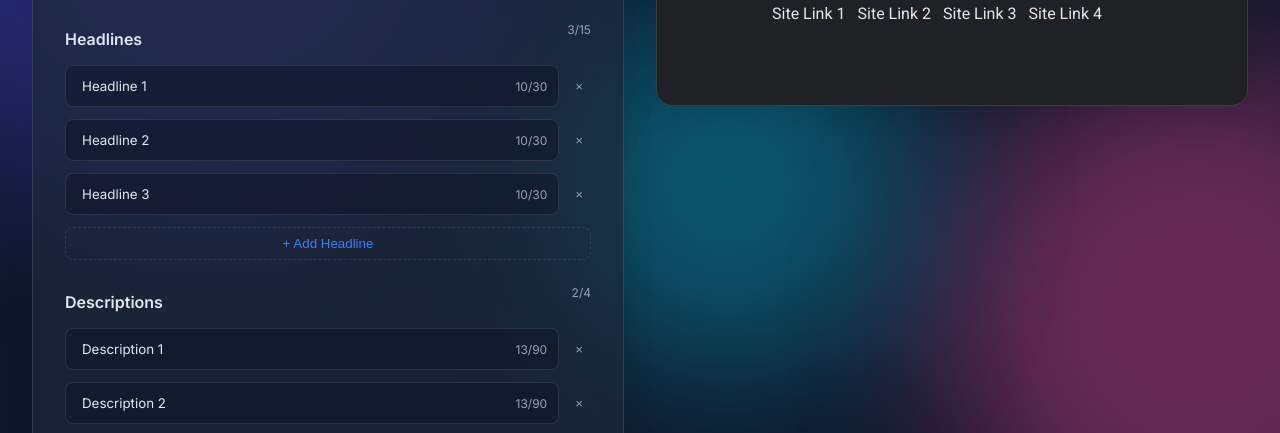
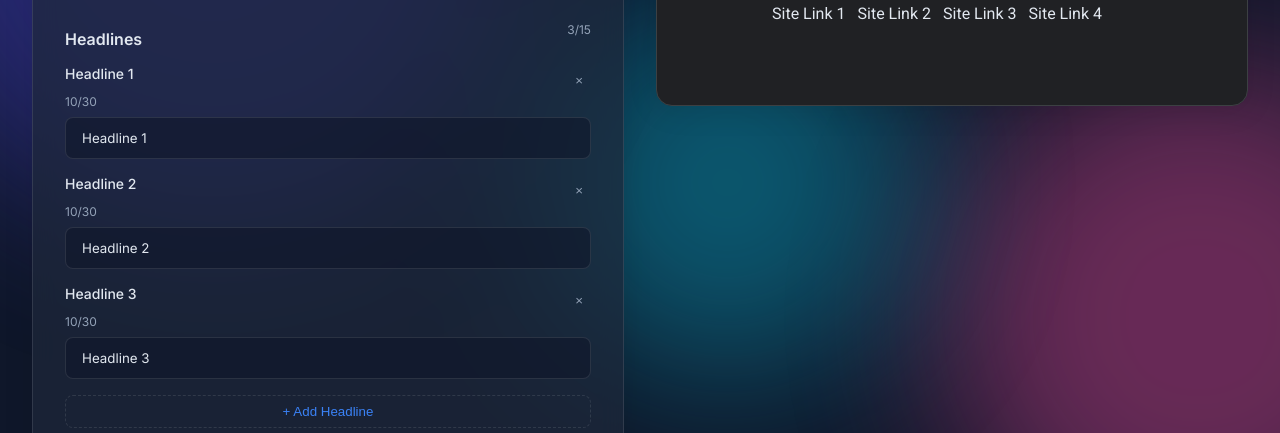
Before and after one commit to faizazizan/google-ads-preview, a plain HTML site: page index.html in a window 1280 px wide. Shown: the part 353-786 px from the top of the page. Drawn offline with Linux system fonts and the light colour scheme.

Commit message:
Redesign UI to match Google Ads layout exactly

```diff
--- a/script.js
+++ b/script.js
@@ -106,32 +106,24 @@ document.addEventListener('DOMContentLoaded', () => {
         const div = document.createElement('div');
         div.className = 'asset-item';
 
-        const inputWrapper = document.createElement('div');
-        inputWrapper.className = 'input-wrapper';
+        // Header with label and remove button
+        const header = document.createElement('div');
+        header.className = 'asset-header-row';
 
-        const input = document.createElement('input');
-        input.type = 'text';
-        input.value = value;
-        input.placeholder = type === 'headline' ? `Headline ${index + 1}` : `Description ${index + 1}`;
+        const labelWrapper = document.createElement('div');
+        labelWrapper.className = 'asset-label-wrapper';
+
+        const label = document.createElement('label');
+        label.textContent = type === 'headline' ? `Headline ${index + 1}` : `Description ${index + 1}`;
+        label.className = 'asset-label';
+
         const maxLength = type === 'headline' ? 30 : 90;
-        input.maxLength = maxLength;
-
         const charCounter = document.createElement('span');
         charCounter.className = 'char-counter';
         charCounter.textContent = `${value.length}/${maxLength}`;
 
-        input.addEventListener('input', (e) => {
-            if (type === 'headline') state.headlines[index] = e.target.value;
-            else state.descriptions[index] = e.target.value;
-            charCounter.textContent = `${e.target.value.length}/${maxLength}`;
-            // Color feedback
-            if (e.target.value.length >= maxLength) {
-                charCounter.classList.add('at-limit');
-            } else {
-                charCounter.classList.remove('at-limit');
-            }
-            updatePreview();
-        });
+        labelWrapper.appendChild(label);
+        labelWrapper.appendChild(charCounter);
 
         const removeBtn = document.createElement('button');
         removeBtn.className = 'remove-btn';
@@ -153,10 +145,32 @@ document.addEventListener('DOMContentLoaded', () => {
             }
         });
 
-        inputWrapper.appendChild(input);
-        inputWrapper.appendChild(charCounter);
-        div.appendChild(inputWrapper);
-        div.appendChild(removeBtn);
+        header.appendChild(labelWrapper);
+        header.appendChild(removeBtn);
+
+        // Input field
+        const input = document.createElement('input');
+        input.type = 'text';
+        input.value = value;
+        input.placeholder = type === 'headline' ? `Enter headline ${index + 1}` : `Enter description ${index + 1}`;
+        input.maxLength = maxLength;
+        input.className = 'asset-input';
+
+        input.addEventListener('input', (e) => {
+            if (type === 'headline') state.headlines[index] = e.target.value;
+            else state.descriptions[index] = e.target.value;
+            charCounter.textContent = `${e.target.value.length}/${maxLength}`;
+            // Color feedback
+            if (e.target.value.length >= maxLength) {
+                charCounter.classList.add('at-limit');
+            } else {
+                charCounter.classList.remove('at-limit');
+            }
+            updatePreview();
+        });
+
+        div.appendChild(header);
+        div.appendChild(input);
         return div;
     }
 
--- a/style.css
+++ b/style.css
@@ -411,14 +411,72 @@ input:focus {
     flex-wrap: wrap;
     gap: 12px;
 }
+
 /* Text overflow fixes */
-.ad-url-group { flex: 1; min-width: 0; }
-.ad-display-name, .ad-display-path, .ad-headline, .ad-description { overflow-wrap: break-word; word-break: break-word; }
-.ad-menu-dots { flex-shrink: 0; }
+.ad-url-group {
+    flex: 1;
+    min-width: 0;
+}
 
-/* Character counter and input wrapper styles */
-.asset-item { display: flex; gap: 0.5rem; align-items: center; margin-bottom: 0.75rem; }
-.input-wrapper { position: relative; flex: 1; }
-.input-wrapper input { width: 100%; padding-right: 4rem; }
-.char-counter { position: absolute; right: 0.75rem; top: 50%; transform: translateY(-50%); font-size: 0.75rem; color: var(--text-muted); pointer-events: none; }
-.char-counter.at-limit { color: var(--danger-color); font-weight: 600; }
+.ad-display-name,
+.ad-display-path,
+.ad-headline,
+.ad-description {
+    overflow-wrap: break-word;
+    word-break: break-word;
+}
+
+.ad-menu-dots {
+    flex-shrink: 0;
+}
+
+/* Character counter and input wrapper styles - Google Ads style */
+.asset-item {
+    margin-bottom: 1rem;
+}
+
+.asset-header-row {
+    display: flex;
+    justify-content: space-between;
+    align-items: flex-start;
+    margin-bottom: 0.5rem;
+}
+
+.asset-label-wrapper {
+    display: flex;
+    flex-direction: column;
+    gap: 0.25rem;
+}
+
+.asset-label {
+    font-size: 0.875rem;
+    font-weight: 500;
+    color: var(--text-color);
+}
+
+.char-counter {
+    font-size: 0.75rem;
+    color: var(--text-muted);
+}
+
+.char-counter.at-limit {
+    color: var(--danger-color);
+    font-weight: 600;
+}
+
+.asset-input {
+    width: 100%;
+    padding: 0.75rem 1rem;
+    background: var(--input-bg);
+    border: 1px solid var(--glass-border);
+    border-radius: 8px;
+    color: var(--text-color);
+    font-family: inherit;
+    transition: border-color 0.2s, box-shadow 0.2s;
+}
+
+.asset-input:focus {
+    outline: none;
+    border-color: var(--primary-color);
+    box-shadow: 0 0 0 2px rgba(59, 130, 246, 0.2);
+}
```
